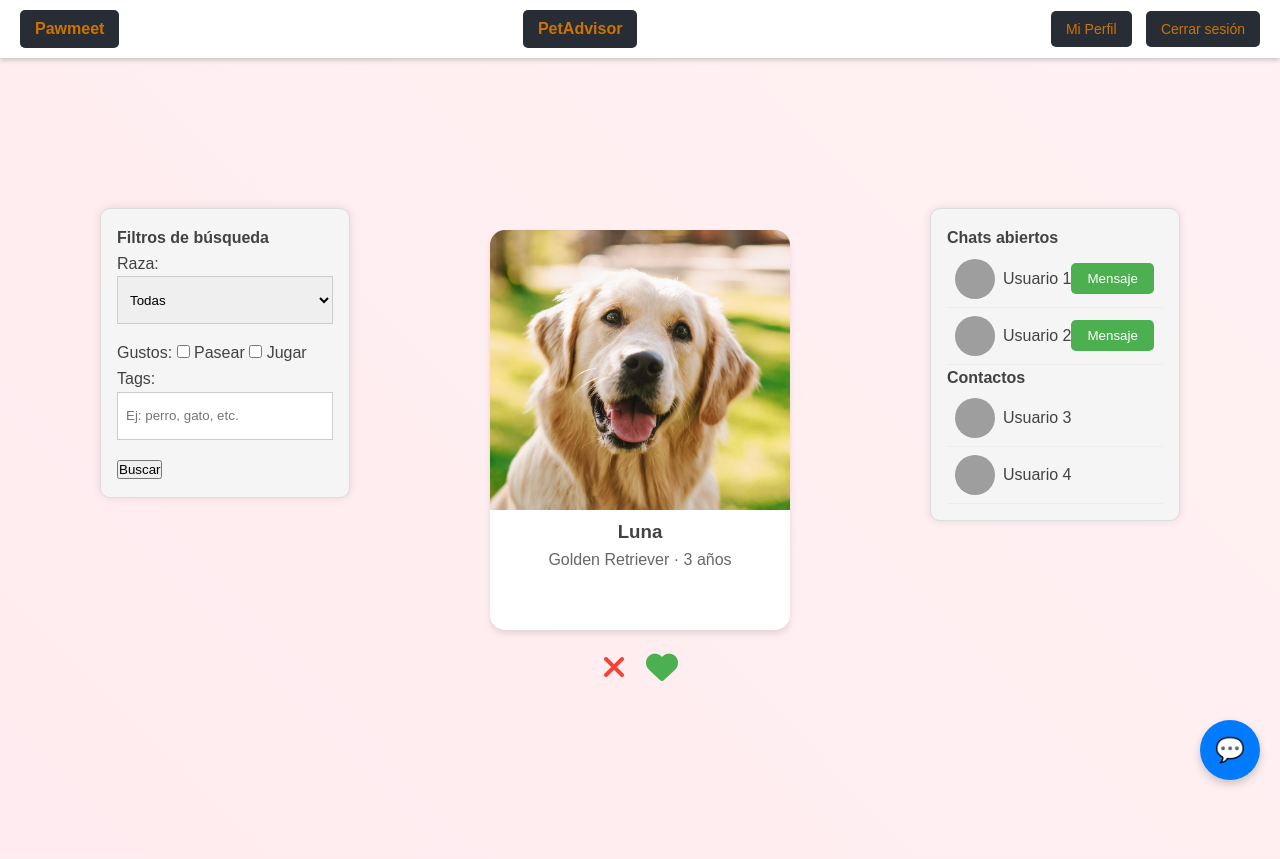
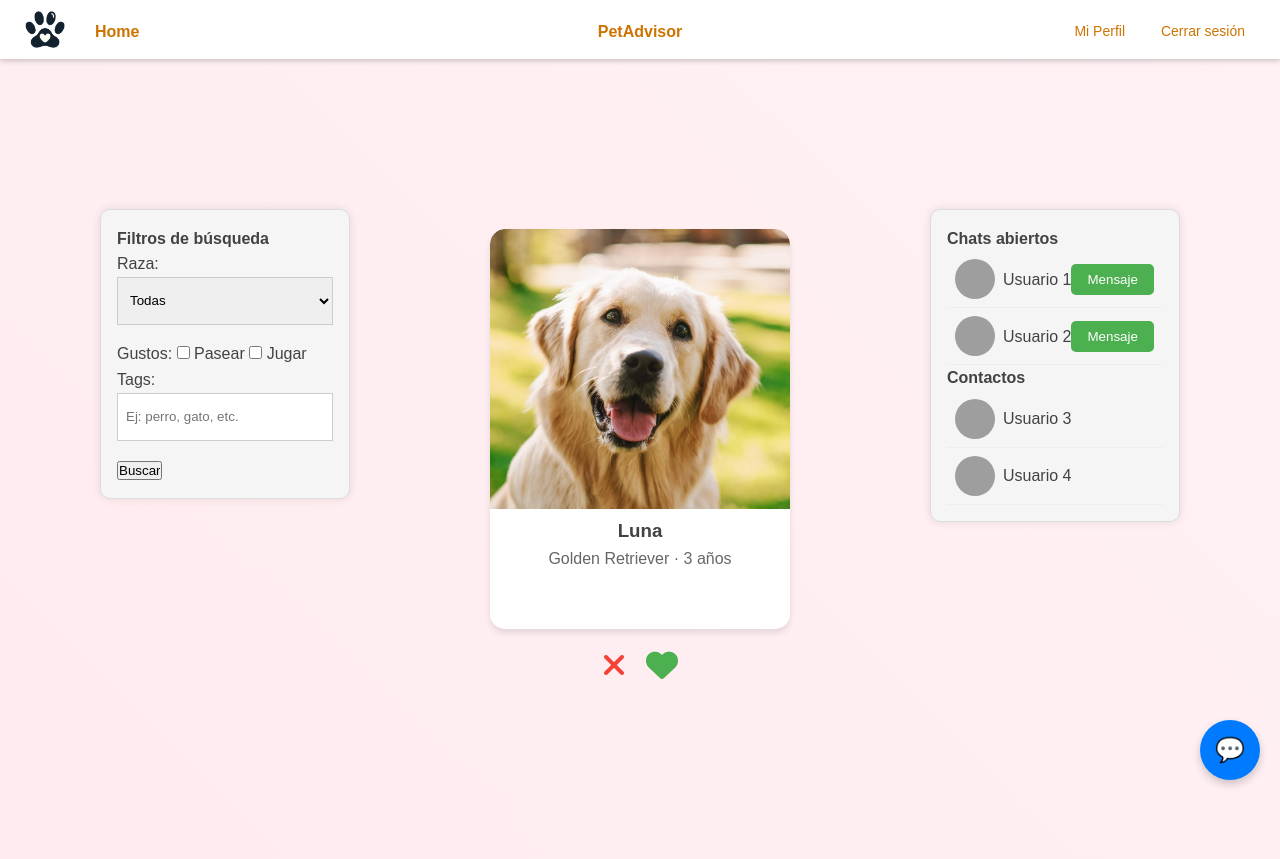
Before and after one commit to pauca881/pawmeet, a Django app: page /conectar/ in a window 1280 px wide. Before the commit the page ends 786 px from the top, so only its background shows below. Run offline with Django 5.2, Linux system fonts and the light colour scheme; a user stored in the database is signed in; grey boxes are pictures that could not be loaded.

Commit message:
Cambios CSS conectar

```diff
--- a/home/static/home/conectar.css
+++ b/home/static/home/conectar.css
@@ -11,6 +11,7 @@
     margin: 0;
     padding: 0;
     box-sizing: border-box;
+    overflow: hidden;
 }
 
 body {
@@ -31,10 +32,18 @@ body {
     box-shadow: 0 2px 5px rgba(0, 0, 0, 0.2)
 }
 
-.logo-btn {
-    background-color: #282c34;
+.logo{
+    width: 50px;
+}
+
+.home-btn {
+    top: 13px;
+    position: absolute;
+
+    left: 80px;
+    background-color: transparent;
     color: #CD7400;
-    border: none;
+    border: #CD7400;
     padding: 10px 15px;
     font-size: 16px;
     font-weight: bold;
@@ -42,29 +51,37 @@ body {
     border-radius: 5px;
     transition: background-color 0.3s ease;
 }
-.logo-btn:hover {
-    background-color: #f5a947;
+.home-btn:hover {
+    background-color: #f6dbb9;
 }
 
 .center-btn {
-    background-color:  #282c34;
+    top: 13px;
+    background-color:  transparent;
     color: #CD7400;
-    border: none;
+    border: #CD7400;
     padding: 10px 15px;
     font-size: 16px;
     font-weight: bold;
     cursor: pointer;
     border-radius: 5px;
     transition: background-color 0.3s ease;
+    position: absolute;
+    left: 50%;
+    transform: translateX(-50%);
 }
 .center-btn:hover {
-    background-color: #f5a947;
+    background-color: #f6dbb9;
 }
 
-.right-buttons .btn{
-    background-color: #282c34;
+.btn1 {
+    position: absolute;
+    top: 13px;
+    right: 140px;
+
+    background-color: transparent;
     color: #CD7400;
-    border: none;
+    border: #CD7400;
     padding: 10px 15px;
     font-size: 14px;
     margin-left: 10px;
@@ -72,8 +89,26 @@ body {
     border-radius: 5px;
     transition: background-color 0.3s ease;
 }
-.right-buttons .btn:hover {
-    background-color: #f5a947;
+.btn2 {
+    position: absolute;
+    top: 13px;
+    right: 20px;
+
+    background-color: transparent;
+    color: #CD7400;
+    border: #CD7400;
+    padding: 10px 15px;
+    font-size: 14px;
+    margin-left: 10px;
+    cursor: pointer;
+    border-radius: 5px;
+    transition: background-color 0.3s ease;
+}
+.btn1:hover {
+    background-color: #f6dbb9;
+}
+.btn2:hover {
+    background-color: #f6dbb9;
 }
 
 .container {
--- a/home/templates/conectar.html
+++ b/home/templates/conectar.html
@@ -13,17 +13,17 @@
     <body>
 
         <header class="header">
-            <a href="{% url 'home' %}">
-                <button class="logo-btn">Pawmeet</button>
-            </a>
+            <img src="{% static 'home/pawmeet.png' %}" alt="Logo" class="logo">
+
+            <button class="home-btn" href="{% url 'home' %}">Home</button>
 
             <a href="{% url 'petadvisor' %}">
                 <button class="center-btn">PetAdvisor</button>
             </a>
 
-            <div class="right-buttons">
-                <button class="btn">Mi Perfil</button>
-                <button class="btn">Cerrar sesión</button>
+            <div>
+                <button class="btn1">Mi Perfil</button>
+                <button class="btn2">Cerrar sesión</button>
             </div>
         </header>
 
```
